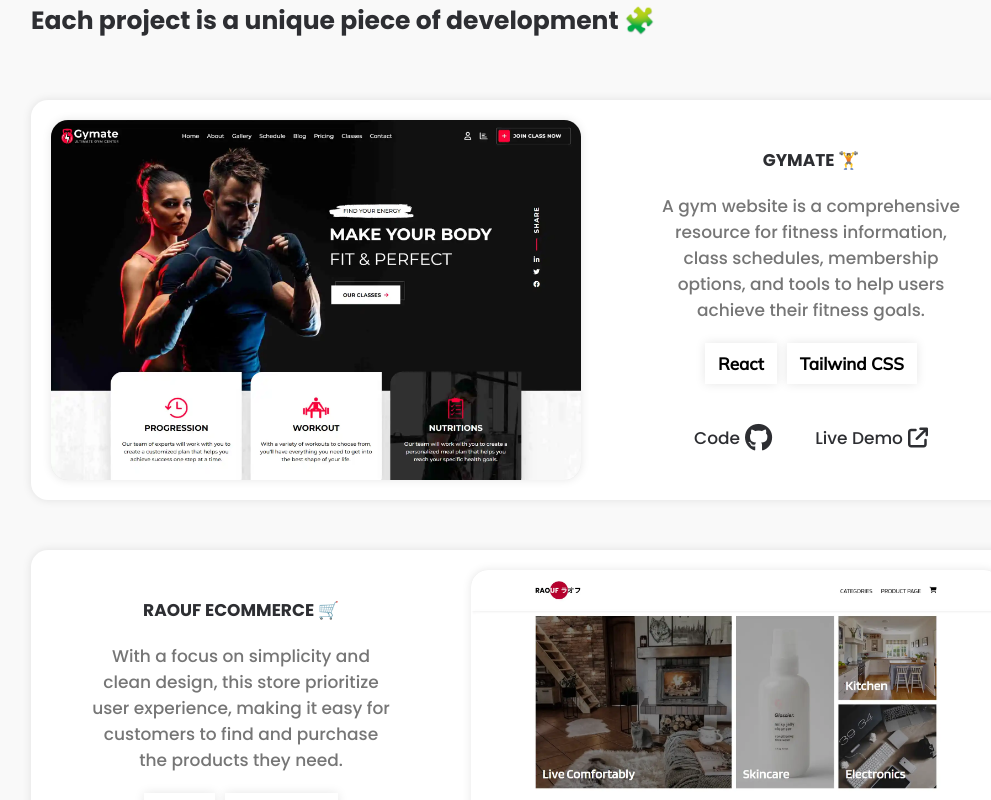
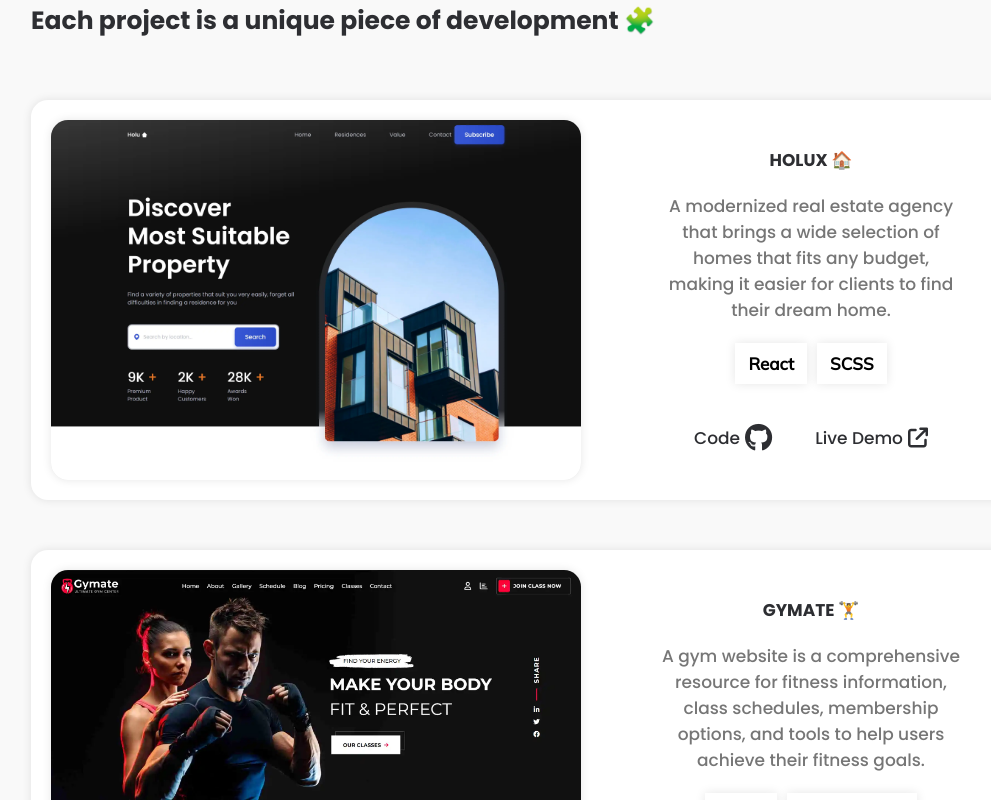
Before and after one commit to jpzambranoleon/my-portfolio, a React (Vite) app: page / in a window 1280 px wide. Shown: the part 1640-2440 px from the top of the page, without its empty margins (114-1105 px from the left). Built offline with nearby package versions, Linux system fonts and the light colour scheme.

Commit message:
modified file

```diff
--- a/src/components/Projects.jsx
+++ b/src/components/Projects.jsx
@@ -1,5 +1,6 @@
 import Gymate from "../assets/images/gymate-home.webp";
 import Raouf from "../assets/images/ecom.webp";
+import Holux from "../assets/images/holux.webp";
 import ProBox from "./ProBox";
 
 export default function Projects() {
@@ -11,6 +12,17 @@
             <p>portfolio</p>
             <h3>Each project is a unique piece of development 🧩</h3>
             <div className="projects-grid">
+              <ProBox
+                title="Holux"
+                img={Holux}
+                description="A modernized real estate agency that brings a wide selection of homes that fits any budget, making it easier for clients to find their dream home."
+                techno1="React"
+                techno2="SCSS"
+                code="https://github.com/stefvndev/Gymate"
+                demo="https://https://real-estate-website-blush.vercel.app/"
+                scrollY="-77%"
+                icon="🏠"
+              />
               <ProBox
                 title="gymate"
                 img={Gymate}
```
